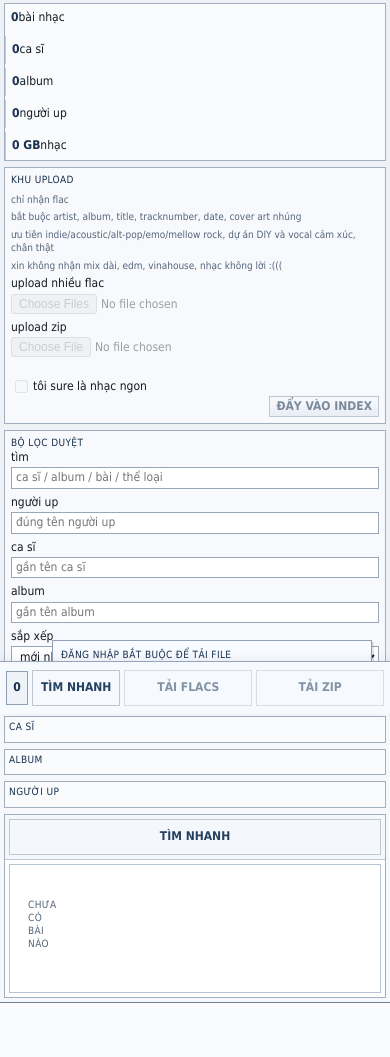
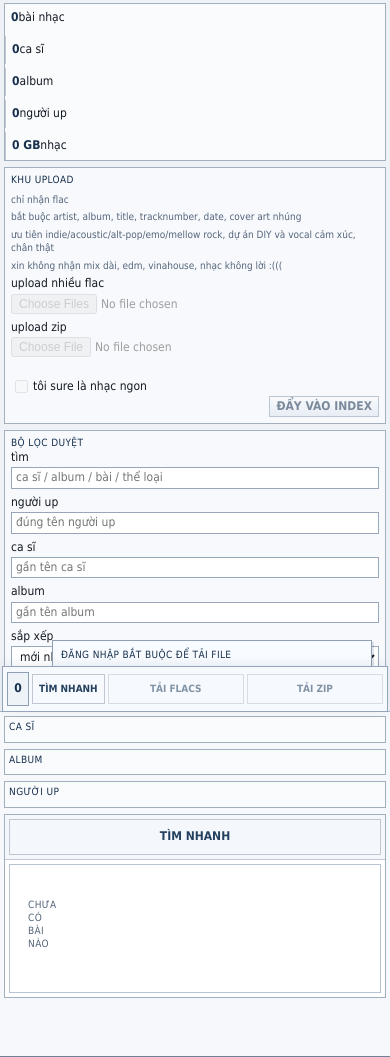
Before and after one commit to endermeme/Flacdium, a FastAPI app: page / in a window 390 px wide. Shown: the part 130-1187 px from the top of the page. Before the commit the page ends 1133 px from the top, so only its background shows below. Run offline with FastAPI, Linux system fonts and the light colour scheme; data that the repository does not hold is empty; some libraries are stand-ins or nearby versions.

Commit message:
mobile fix

```diff
--- a/Flacdium/app/static/styles.css
+++ b/Flacdium/app/static/styles.css
@@ -1373,6 +1373,7 @@ select:disabled {
 
   .content-grid {
     padding: 4px;
+    padding-bottom: calc(58px + env(safe-area-inset-bottom));
     overflow: visible;
   }
 
@@ -1497,7 +1498,7 @@ select:disabled {
   .pager-row-tracks {
     display: flex;
     flex-wrap: wrap;
-    margin: 0 4px 6px;
+    margin: 0 4px 10px;
     border: 1px solid #b8c4d3;
     border-top: 1px solid #b8c4d3;
     background: #eef3f8;
@@ -1643,24 +1644,25 @@ select:disabled {
 
   .mobile-selection-dock {
     position: fixed;
-    left: 0;
-    right: 0;
-    bottom: 0;
+    left: 4px;
+    right: 4px;
+    bottom: 4px;
     z-index: 28;
     display: flex;
     align-items: center;
-    gap: 6px;
-    padding: 8px 8px calc(8px + env(safe-area-inset-bottom));
-    border-top: 1px solid #95a5b9;
+    gap: 4px;
+    padding: 5px 6px calc(5px + env(safe-area-inset-bottom));
+    border: 1px solid #95a5b9;
     background: #f6f9fd;
     box-shadow: 0 -2px 10px rgba(27, 48, 77, 0.08);
   }
 
   .mobile-selection-dock .mini-button {
-    min-height: 36px;
-    padding: 4px 8px;
+    min-height: 30px;
+    padding: 3px 6px;
     min-width: 0;
-    white-space: normal;
+    white-space: nowrap;
+    font-size: 10px;
   }
 
   .mobile-dock-quickfind {
@@ -1688,9 +1690,12 @@ select:disabled {
   }
 
   .mobile-selection-dock {
-    gap: 4px;
-    padding-left: 6px;
-    padding-right: 6px;
+    left: 2px;
+    right: 2px;
+    bottom: 2px;
+    gap: 3px;
+    padding-left: 4px;
+    padding-right: 4px;
   }
 
   .mobile-selection-count {
```
